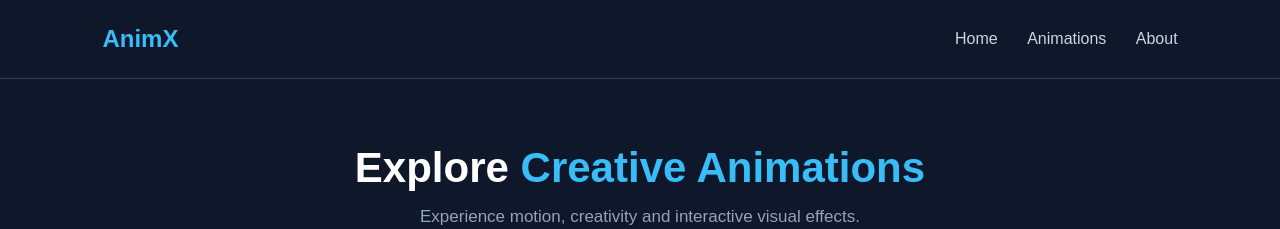
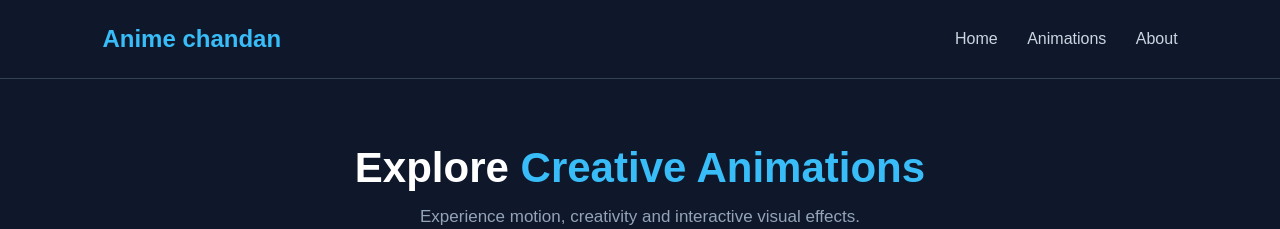
Before and after one commit to chandan-reach/animation-app--for-GA, a Flask app: page / in a window 1280 px wide. Shown: the top 229 px of the page. Run offline with Flask 3, Linux system fonts and the light colour scheme.

Commit message:
new changes fro circleCI

```diff
--- a/templates/index.html
+++ b/templates/index.html
@@ -201,7 +201,7 @@
 <body>
 
     <header>
-        <h2>AnimX</h2>
+        <h2>Anime chandan</h2>
 
         <nav>
             <a href="#">Home</a>
```
